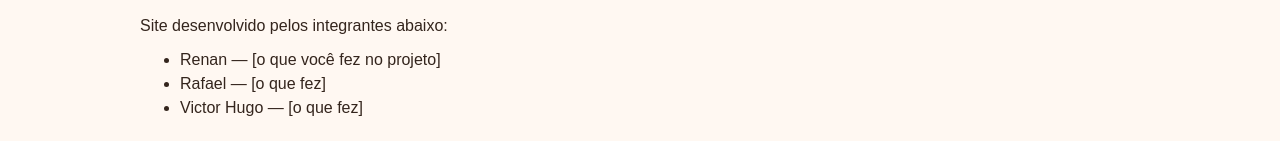
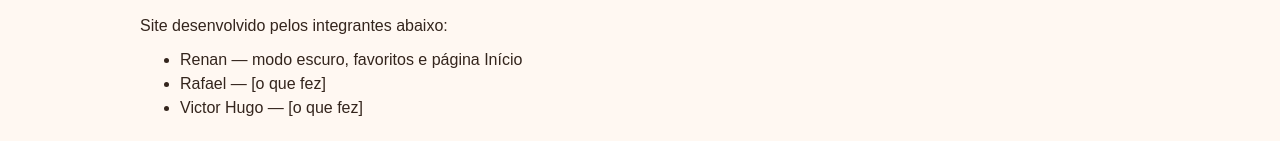
Before and after one commit to Carneiiro/Projeto-Final---RA-3, a plain HTML site: page index.html in a window 1280 px wide. Shown: the part 631-772 px from the top of the page. Drawn offline with Linux system fonts and the light colour scheme.

Commit message:
Update contribution details for Renan

```diff
--- a/index.html
+++ b/index.html
@@ -45,7 +45,7 @@
       <h2>Nosso grupo</h2>
       <p>Site desenvolvido pelos integrantes abaixo:</p>
       <ul>
-        <li>Renan — [o que você fez no projeto]</li>
+        <li>Renan — modo escuro, favoritos e página Início</li>
         <li>Rafael  — [o que fez]</li>
         <li>Victor Hugo — [o que fez]</li>
       </ul>
```
